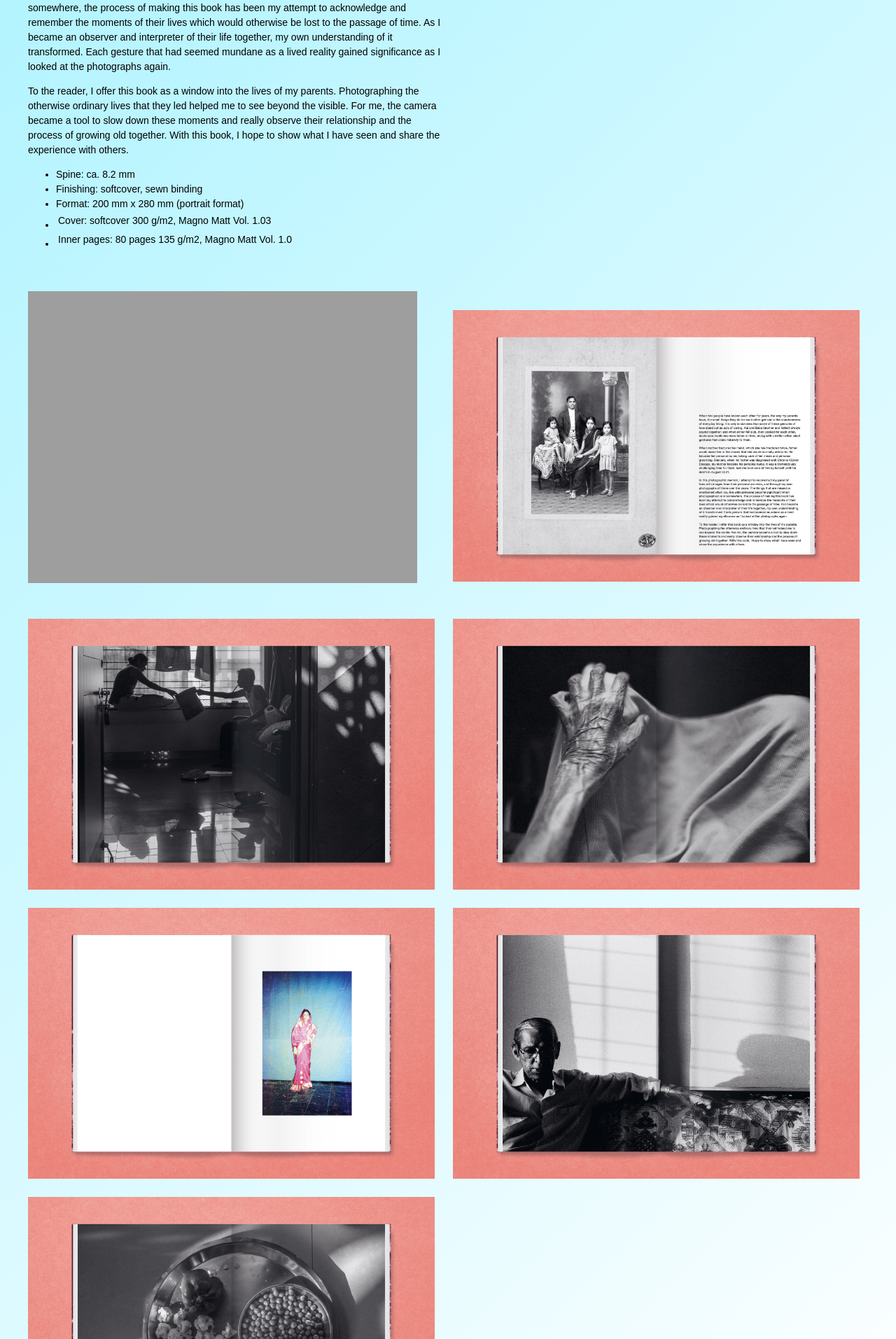
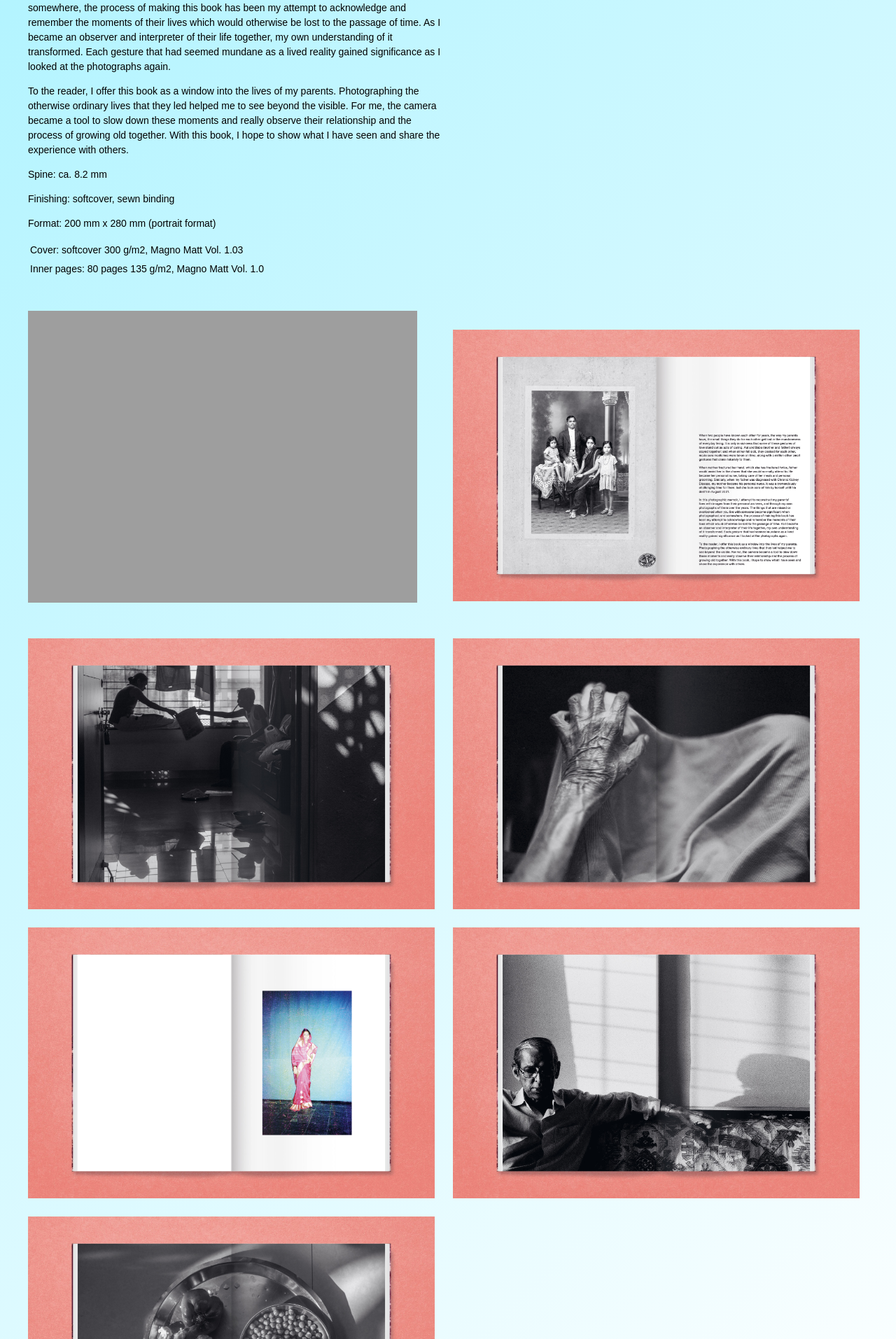
Before and after one commit to sagarshiriskar/personalwebsite, a Jekyll site: the page built from _works/aai-baba-book.md, in a window 1280 px wide. Shown: the part 1230-3143 px from the top of the page at 70% size. Built offline with Jekyll 4.4.1, drawn with Linux system fonts in a browser that asks for light colours.

```diff
--- a/_works/aai-baba-book.md
+++ b/_works/aai-baba-book.md
@@ -83,8 +83,12 @@ In this photographic memoir, I attempt to reconstruct my parents’ lives with i
 
 To the reader, I offer this book as a window into the lives of my parents. Photographing the otherwise ordinary lives that they led helped me to see beyond the visible. For me, the camera became a tool to slow down these moments and really observe their relationship and the process of growing old together. With this book, I hope to show what I have seen and share the experience with others.
 
-- Spine: ca. 8.2 mm
-- Finishing: softcover, sewn binding
-- Format: 200 mm x 280 mm (portrait format)
-- Cover: softcover | 300 g/m2, Magno Matt Vol. 1.03
-- Inner pages: 80 pages | 135 g/m2, Magno Matt Vol. 1.0
+Spine: ca. 8.2 mm
+
+Finishing: softcover, sewn binding
+
+Format: 200 mm x 280 mm (portrait format)
+
+Cover: softcover | 300 g/m2, Magno Matt Vol. 1.03
+
+Inner pages: 80 pages | 135 g/m2, Magno Matt Vol. 1.0
```
